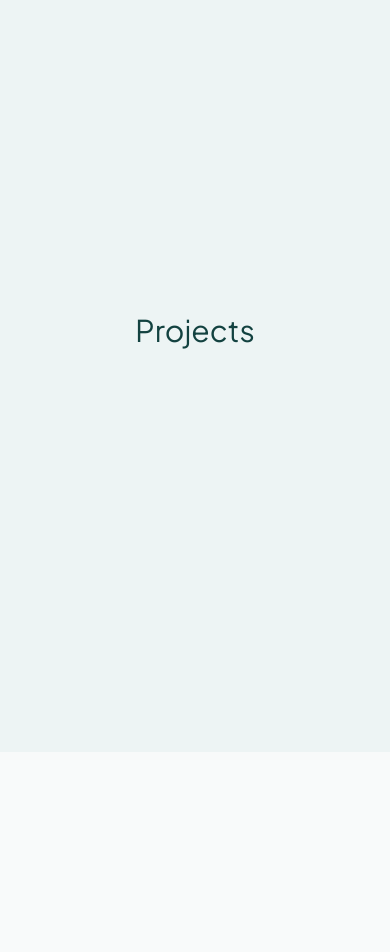
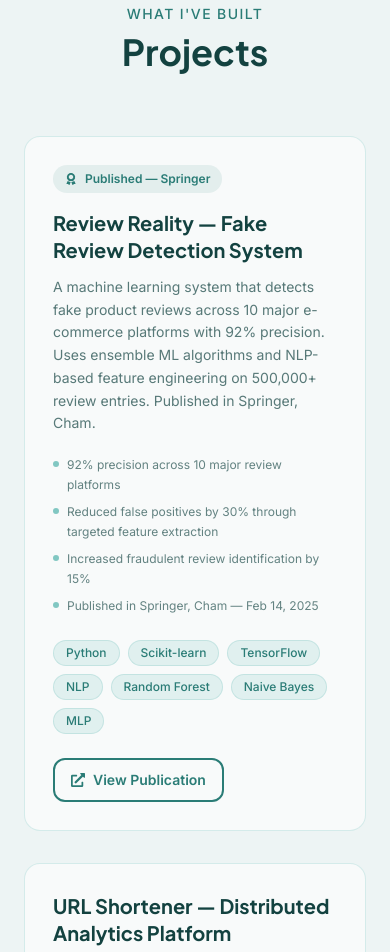
Before and after one commit to chigurupatiakhil5/portfolio, a Next.js app: page / in a window 390 px wide. Shown: the part 3800-4752 px from the top of the page. Built offline with nearby package versions, Linux system fonts and the light colour scheme.

Commit message:
feat: add projects section with cards

```diff
--- a/src/app/page.js
+++ b/src/app/page.js
@@ -1,6 +1,7 @@
 import Hero from "@/components/Hero";
 import About from "@/components/About";
 import Experience from "@/components/Experience";
+import Projects from "@/components/Projects";
 
 export default function Home() {
   return (
@@ -9,9 +10,7 @@ export default function Home() {
       <Hero />
       <About />
       <Experience />
-      <section id="projects"   className="min-h-screen bg-surface flex items-center justify-center">
-        <h2 className="font-heading text-3xl text-text-main">Projects</h2>
-      </section>
+      <Projects />
       <section id="skills"     className="min-h-screen bg-background flex items-center justify-center">
         <h2 className="font-heading text-3xl text-text-main">Skills</h2>
       </section>
--- /dev/null
+++ b/src/components/Projects.jsx
@@ -0,0 +1,168 @@
+"use client";
+
+import { motion } from "framer-motion";
+import { FaGithub, FaExternalLinkAlt, FaAward } from "react-icons/fa";
+
+const fadeUp = {
+  hidden:  { opacity: 0, y: 30 },
+  visible: { opacity: 1, y: 0  },
+};
+
+const projects = [
+  {
+    title:       "Review Reality — Fake Review Detection System",
+    description:
+      "A machine learning system that detects fake product reviews across 10 major e-commerce platforms with 92% precision. Uses ensemble ML algorithms and NLP-based feature engineering on 500,000+ review entries. Published in Springer, Cham.",
+    highlights: [
+      "92% precision across 10 major review platforms",
+      "Reduced false positives by 30% through targeted feature extraction",
+      "Increased fraudulent review identification by 15%",
+      "Published in Springer, Cham — Feb 14, 2025",
+    ],
+    stack: ["Python", "Scikit-learn", "TensorFlow", "NLP", "Random Forest", "Naive Bayes", "MLP"],
+    github: null,
+    live:   "https://link.springer.com/chapter/10.1007/978-3-031-74885-1_20",
+    badge: "Published — Springer",
+  },
+  {
+    title:       "URL Shortener — Distributed Analytics Platform",
+    description:
+      "A full-stack URL shortener with a real-time analytics pipeline. Click tracking is fully decoupled from the redirect path via an async Kafka consumer worker — so redirects are never slowed by database writes. Includes a live Grafana dashboard and automated CI pipeline.",
+    highlights: [
+      "Cache-aside pattern with Redis for sub-millisecond slug lookups",
+      "Kafka producer/consumer decouples click tracking from redirects",
+      "Prometheus metrics visualized on a live Grafana dashboard",
+      "GitHub Actions CI pipeline running pytest and ESLint on every push",
+    ],
+    stack: ["Python", "FastAPI", "PostgreSQL", "Redis", "Kafka", "React", "Docker", "Prometheus", "Grafana"],
+    github: "https://github.com/chigurupatiakhil5/url-shortener",
+    live:   null,
+    badge:  null,
+  },
+  {
+    title:       "Hydroponics Using IoT — Home Gardening System",
+    description:
+      "An IoT-driven hydroponic system that enables soil-free home gardening. Optimized water and nutrient delivery increased crop yield efficiency by 35%, while real-time sensor alerts reduced manual monitoring time by 50%.",
+    highlights: [
+      "Increased crop yield efficiency by 35% through optimized nutrient delivery",
+      "Integrated ultrasonic water level sensors with real-time alerts",
+      "Reduced manual monitoring time by 50%",
+      "Scalable prototype supporting up to 20 plants per unit",
+    ],
+    stack: ["IoT", "Arduino", "Raspberry Pi", "Python", "Ultrasonic Sensors", "Embedded Systems"],
+    github: null,
+    live:   null,
+    badge:  null,
+  },
+];
+
+export default function Projects() {
+  return (
+    <section id="projects" className="py-24 bg-surface">
+      <div className="max-w-6xl mx-auto px-6">
+
+        {/* ── Section heading ───────────────────────────────────────────── */}
+        <motion.div
+          className="text-center mb-16"
+          initial="hidden"
+          whileInView="visible"
+          viewport={{ once: true, margin: "-100px" }}
+          variants={fadeUp}
+          transition={{ duration: 0.6 }}
+        >
+          <p className="font-sans text-primary font-medium text-sm tracking-widest uppercase mb-2">
+            What I&apos;ve built
+          </p>
+          <h2 className="font-heading text-4xl md:text-5xl font-bold text-text-main">
+            Projects
+          </h2>
+        </motion.div>
+
+        {/* ── Project cards ─────────────────────────────────────────────── */}
+        <div className="grid md:grid-cols-2 gap-8">
+          {projects.map((project, i) => (
+            <motion.div
+              key={i}
+              initial="hidden"
+              whileInView="visible"
+              viewport={{ once: true, margin: "-80px" }}
+              variants={fadeUp}
+              transition={{ duration: 0.6, delay: i * 0.15 }}
+              whileHover={{ y: -6 }}
+              className="bg-background rounded-2xl p-7 border border-secondary/30 hover:border-primary/40 hover:shadow-xl hover:shadow-primary/10 transition-shadow duration-300 flex flex-col"
+            >
+              {/* Published badge */}
+              {project.badge && (
+                <div className="flex items-center gap-2 bg-primary/10 text-primary text-xs font-sans font-semibold px-3 py-1.5 rounded-full w-fit mb-4">
+                  <FaAward className="text-primary" />
+                  {project.badge}
+                </div>
+              )}
+
+              {/* Title */}
+              <h3 className="font-heading text-xl font-bold text-text-main mb-3 leading-snug">
+                {project.title}
+              </h3>
+
+              {/* Description */}
+              <p className="font-sans text-text-main/70 text-sm leading-relaxed mb-5">
+                {project.description}
+              </p>
+
+              {/* Highlights */}
+              <ul className="flex flex-col gap-2 mb-6">
+                {project.highlights.map((point, j) => (
+                  <li key={j} className="flex items-start gap-2">
+                    <span className="mt-1.5 w-1.5 h-1.5 rounded-full bg-secondary flex-shrink-0" />
+                    <span className="font-sans text-text-main/65 text-xs leading-relaxed">
+                      {point}
+                    </span>
+                  </li>
+                ))}
+              </ul>
+
+              {/* Tech stack tags */}
+              <div className="flex flex-wrap gap-2 mb-6 mt-auto">
+                {project.stack.map((tech) => (
+                  <span
+                    key={tech}
+                    className="bg-secondary/20 text-primary text-xs font-sans font-medium px-3 py-1 rounded-full border border-secondary/30"
+                  >
+                    {tech}
+                  </span>
+                ))}
+              </div>
+
+              {/* Links */}
+              <div className="flex gap-3">
+                {project.github && (
+                  <a
+                    href={project.github}
+                    target="_blank"
+                    rel="noreferrer"
+                    className="flex items-center gap-2 bg-primary text-white font-sans text-sm font-semibold px-4 py-2.5 rounded-xl hover:bg-primary/90 transition-colors duration-200"
+                  >
+                    <FaGithub />
+                    GitHub
+                  </a>
+                )}
+                {project.live && (
+                  <a
+                    href={project.live}
+                    target="_blank"
+                    rel="noreferrer"
+                    className="flex items-center gap-2 border-2 border-primary text-primary font-sans text-sm font-semibold px-4 py-2.5 rounded-xl hover:bg-primary/5 transition-colors duration-200"
+                  >
+                    <FaExternalLinkAlt />
+                    View Publication
+                  </a>
+                )}
+              </div>
+
+            </motion.div>
+          ))}
+        </div>
+      </div>
+    </section>
+  );
+}
```
